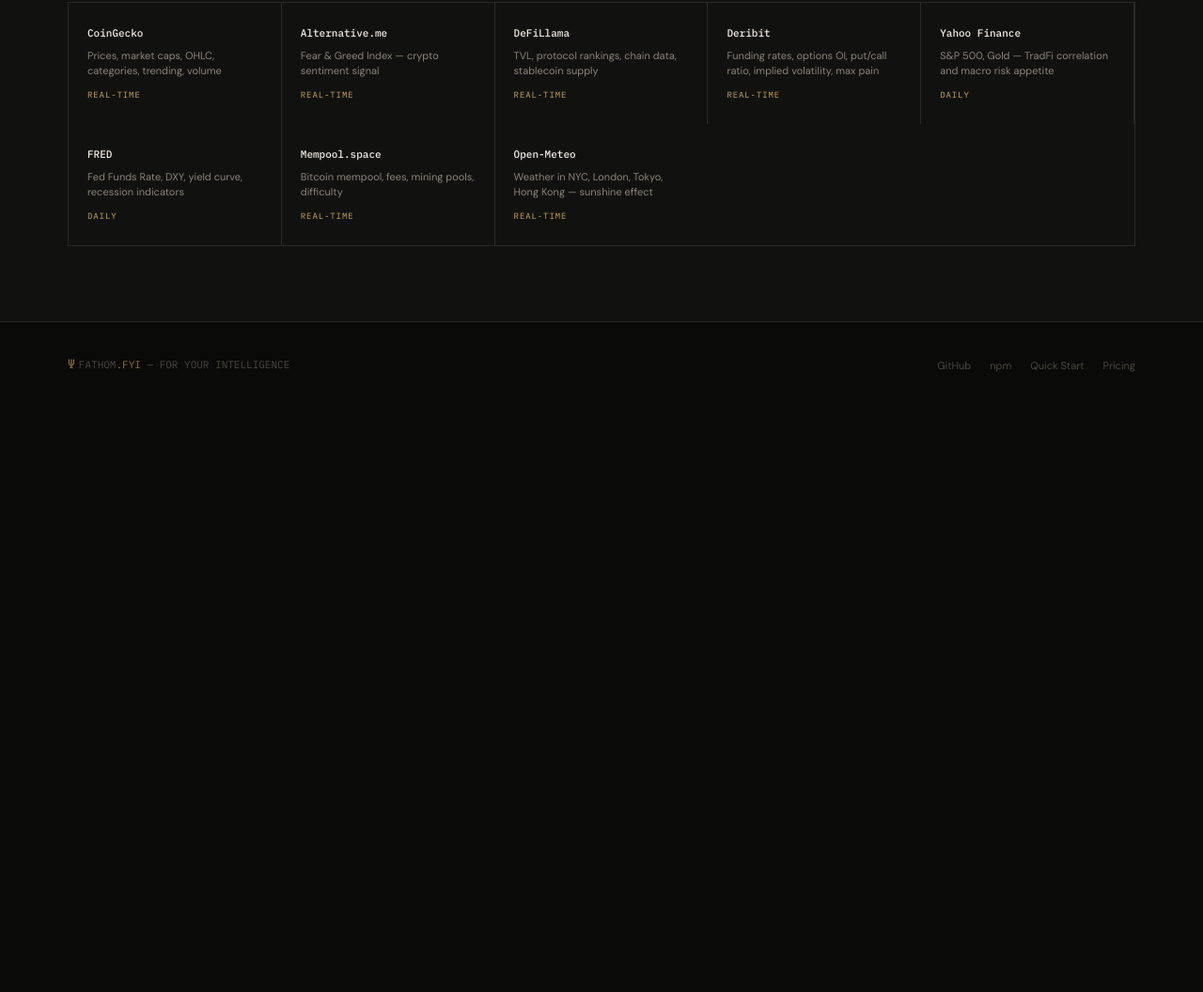
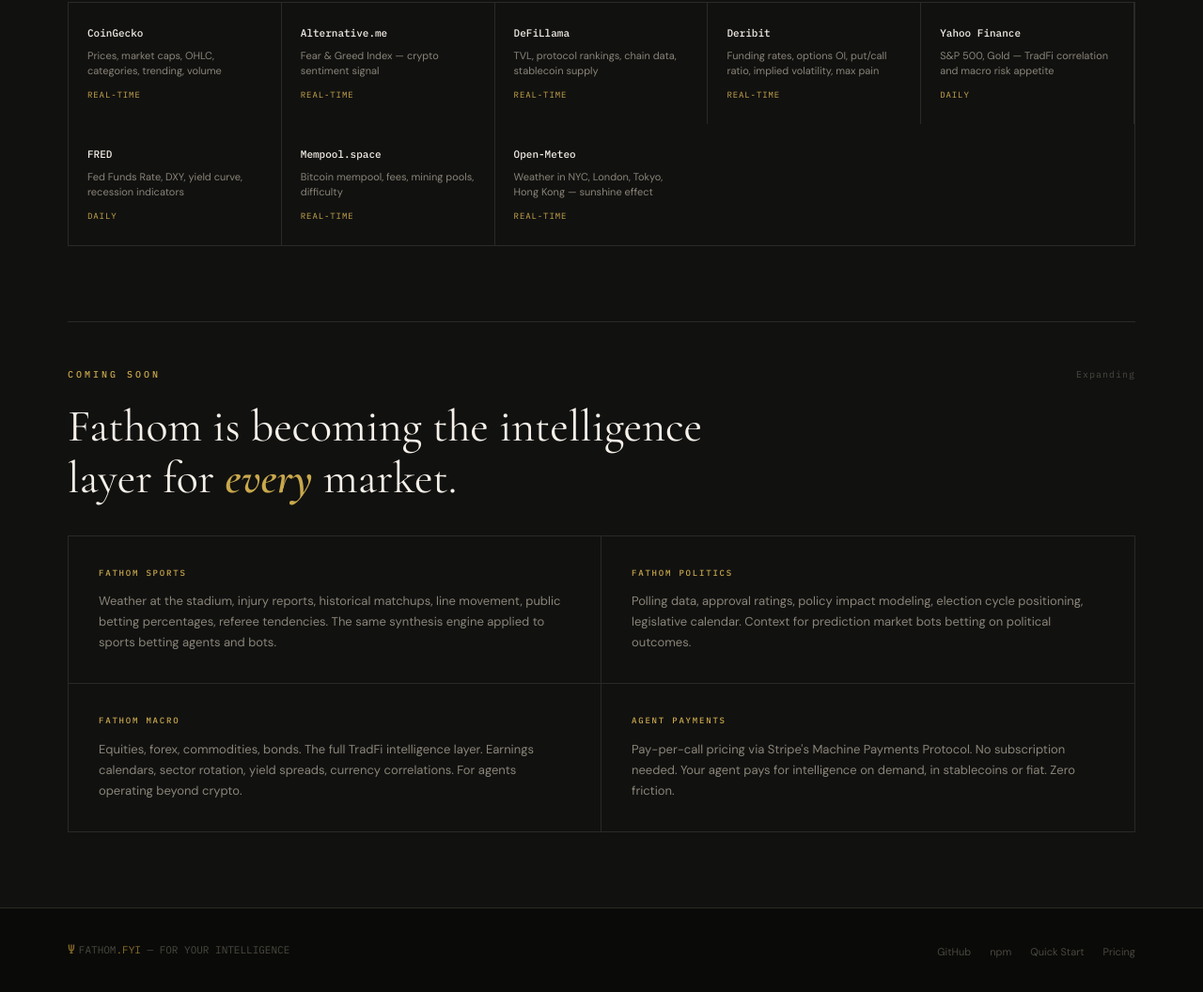
Before and after one commit to 0xHashy/fathom-fyi, a website: page index.html in a window 1280 px wide. Shown: the part 7595-8651 px from the top of the page at 94% size. Before the commit the page ends 8028 px from the top, so only its background shows below. Drawn offline with nearby package versions, Linux system fonts and the light colour scheme.

Commit message:
Add Coming Soon section: Sports, Politics, Macro, Agent Payments

```diff
--- a/index.html
+++ b/index.html
@@ -880,6 +880,33 @@ to recover above 40 before adding exposure.</span>
   </div>
 </section>
 
+<!-- ─── Coming Soon ─── -->
+<section class="audience" id="roadmap">
+  <div class="container">
+    <hr class="sec-rule">
+    <div class="sec-header"><span class="sec-label rv">COMING SOON</span><span class="sec-date rv">Expanding</span></div>
+    <h2 class="sec-title rv">Fathom is becoming the intelligence layer for <em>every</em> market.</h2>
+    <div class="aud-grid rv">
+      <div class="aud-cell">
+        <div class="aud-label" style="color: var(--gold);">Fathom Sports</div>
+        <p>Weather at the stadium, injury reports, historical matchups, line movement, public betting percentages, referee tendencies. The same synthesis engine applied to sports betting agents and bots.</p>
+      </div>
+      <div class="aud-cell">
+        <div class="aud-label" style="color: var(--gold);">Fathom Politics</div>
+        <p>Polling data, approval ratings, policy impact modeling, election cycle positioning, legislative calendar. Context for prediction market bots betting on political outcomes.</p>
+      </div>
+      <div class="aud-cell">
+        <div class="aud-label" style="color: var(--gold);">Fathom Macro</div>
+        <p>Equities, forex, commodities, bonds. The full TradFi intelligence layer. Earnings calendars, sector rotation, yield spreads, currency correlations. For agents operating beyond crypto.</p>
+      </div>
+      <div class="aud-cell">
+        <div class="aud-label" style="color: var(--gold);">Agent Payments</div>
+        <p>Pay-per-call pricing via Stripe's Machine Payments Protocol. No subscription needed. Your agent pays for intelligence on demand, in stablecoins or fiat. Zero friction.</p>
+      </div>
+    </div>
+  </div>
+</section>
+
 <!-- ─── Footer ─── -->
 <footer>
   <div class="container foot-inner">
```
